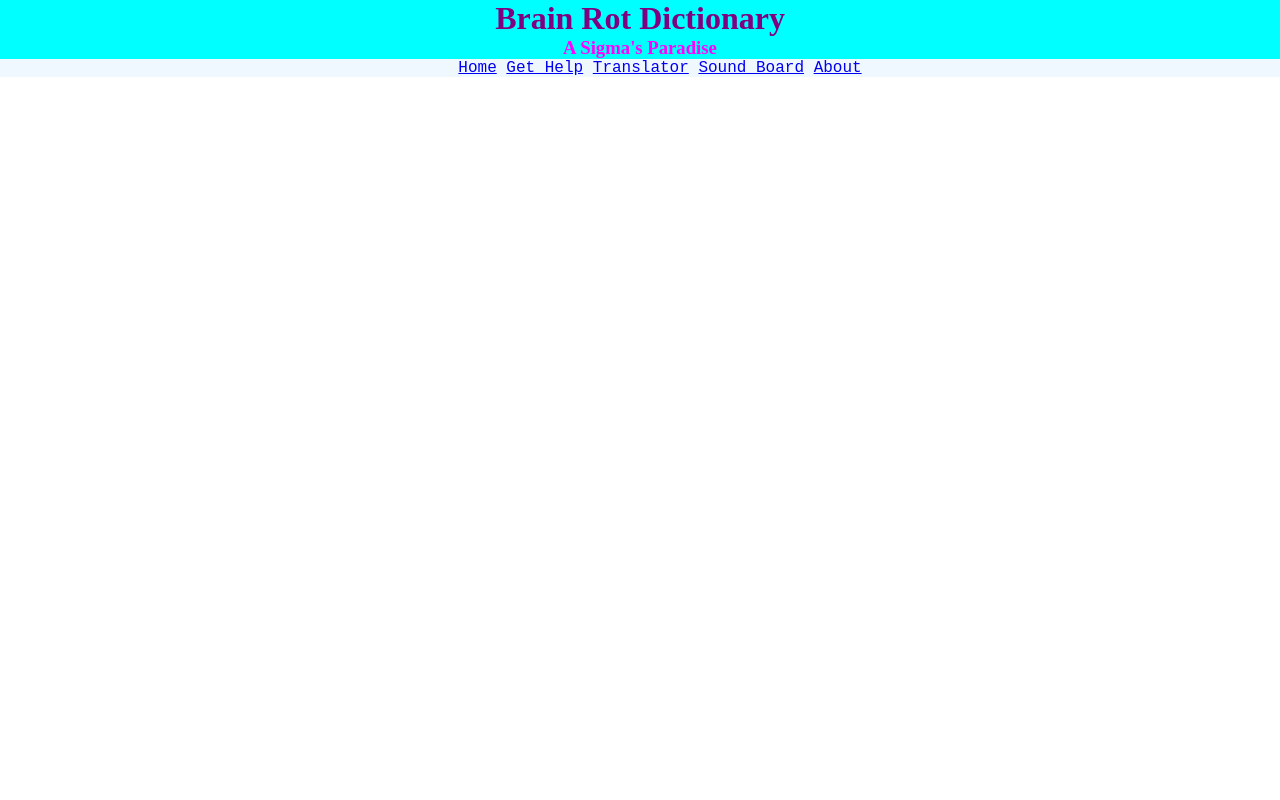
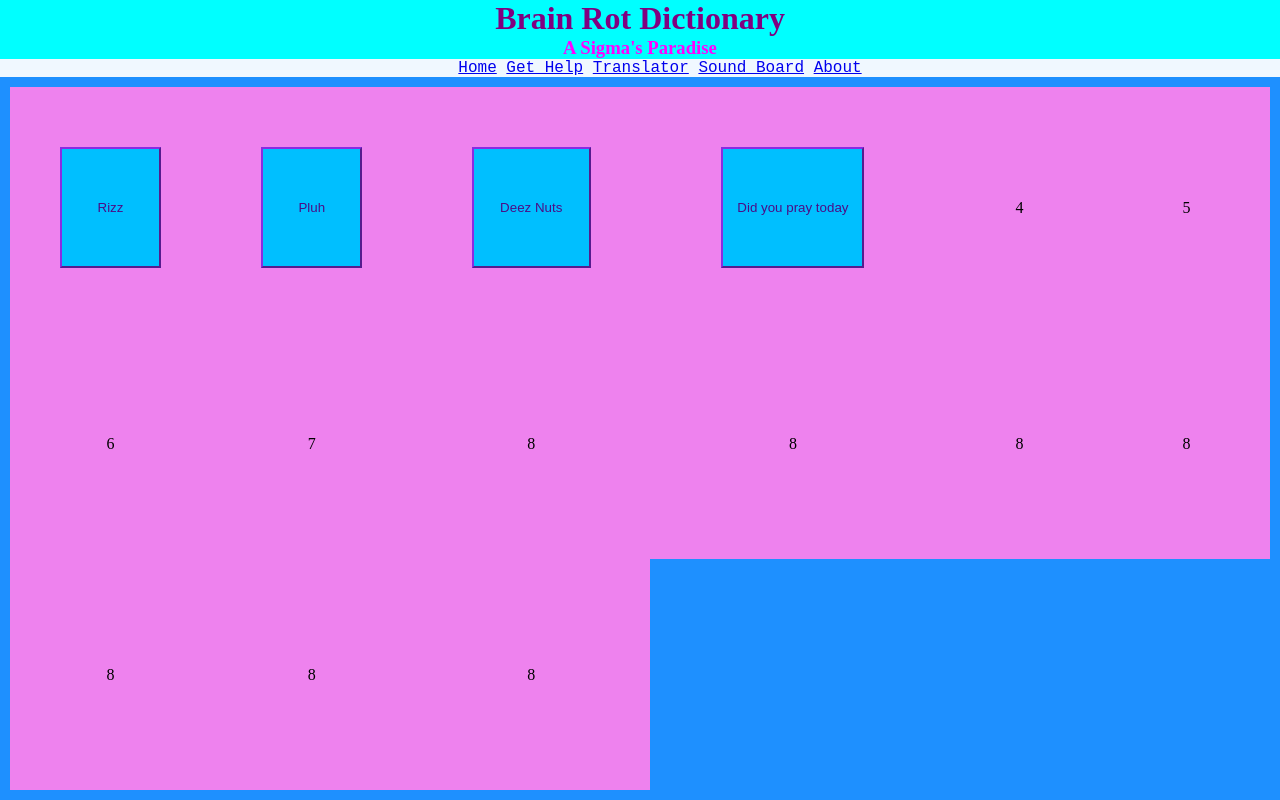
Before and after one commit to themightygoogol/Brain-Rot-Dictionary, a plain HTML site: page soundBoard.html in a window 1280 px wide. Drawn offline with Linux system fonts and the light colour scheme.

Commit message:
More functionality added to soundboard page

```diff
--- a/soundBoard.html
+++ b/soundBoard.html
@@ -58,7 +58,7 @@
         margin-right: auto;
         margin-top: 1mm;
         margin-bottom: 1mm;
-        height: 10mm;
+        height: 50%;
         width: 50%;
         overflow-y: auto;
     }
@@ -97,6 +97,23 @@
         text-decoration: none;
     }
 
+    .container {
+        width: 100%;
+        display: grid;
+        grid-template-columns: auto auto auto auto auto auto;
+        background-color: dodgerblue;
+        padding: 10px;
+    }
+
+    .container div {
+        background-color: violet;
+        display: flex;
+        justify-content: center;
+        align-items: center;
+    }
+
+    .button {
+    }
 </style>
 
 
@@ -111,7 +128,9 @@
             <nav>
                 <ul>
                     <li><a href="index.html">Home</a></li>
-                    <li><a href="https://www.google.com/search?q=therapist+near+me&oq=therap&gs_lcrp=EgZjaHJvbWUqBggAEEUYOzIGCAAQRRg7MgYIARBFGDkyBwgCEAAYjwIyBwgDEAAYjwIyBggEEEUYPNIBCDExMTZqMGoxqAIAsAIA&sourceid=chrome&ie=UTF-8">Get Help</a></li>
+                    <li><a
+                            href="https://www.google.com/search?q=therapist+near+me&oq=therap&gs_lcrp=EgZjaHJvbWUqBggAEEUYOzIGCAAQRRg7MgYIARBFGDkyBwgCEAAYjwIyBwgDEAAYjwIyBggEEEUYPNIBCDExMTZqMGoxqAIAsAIA&sourceid=chrome&ie=UTF-8">Get
+                            Help</a></li>
                     <li><a href="translator.html">Translator</a></li>
                     <li><a href="soundBoard.html">Sound Board</a></li>
                     <li><a href="about.html">About</a></li>
@@ -120,6 +139,35 @@
         </section>
 
         <section id="main">
+
+
+            <div class="container">
+                <div><button id="rizzButton" class="block" onclick="playRizz();">Rizz</button>
+                    <audio id="rizzSound" src="" autoplay="false"></audio>
+                </div>
+                <div><button id="pluhButton" class="block" onclick="playPluh();">Pluh</button>
+                    <audio id="pluhSound" src="" autoplay="false"></audio>
+                </div>
+                <div><button id="deezNutsButton" class="block" onclick="playDeezNuts();">Deez Nuts</button>
+                    <audio id="deezNutsSound" src="" autoplay="false"></audio>
+                </div>
+                <div><button id="didYouPrayTodayButton" class="block" onclick="playDidYouPrayToday();">Did you pray today</button>
+                    <audio id="didYouPrayTodayButton" src="" autoplay="false"></audio>
+                </div>
+                <div>4</div>
+                <div>5</div>
+                <div>6</div>
+                <div>7</div>
+                <div>8</div>
+                <div>8</div>
+                <div>8</div>
+                <div>8</div>
+                <div>8</div>
+                <div>8</div>
+                <div>8</div>
+
+            </div>
+
         </section>
     </div>
 </body>
```
Also changed, not shown: index.html (+4 -4 lines).
